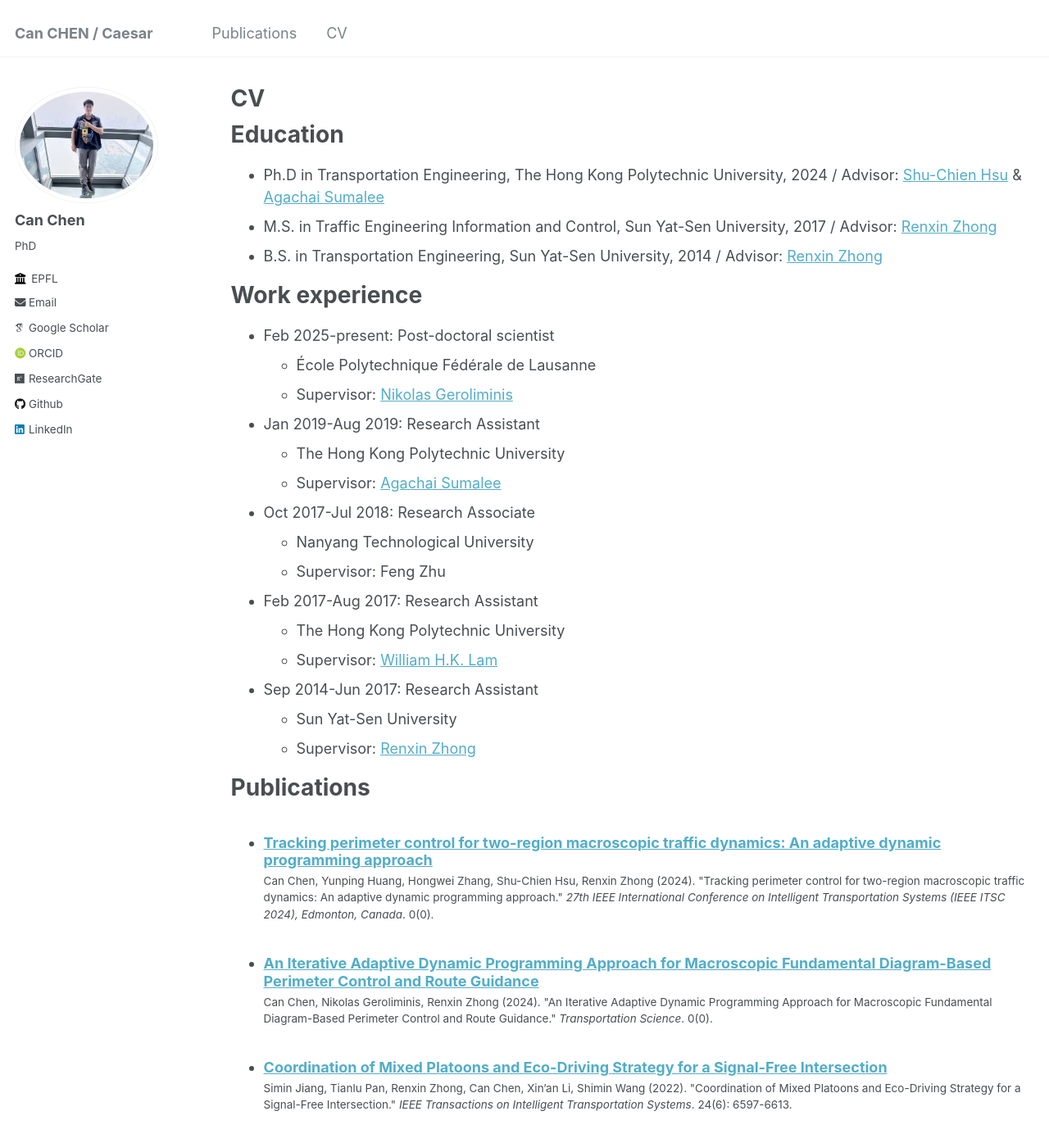
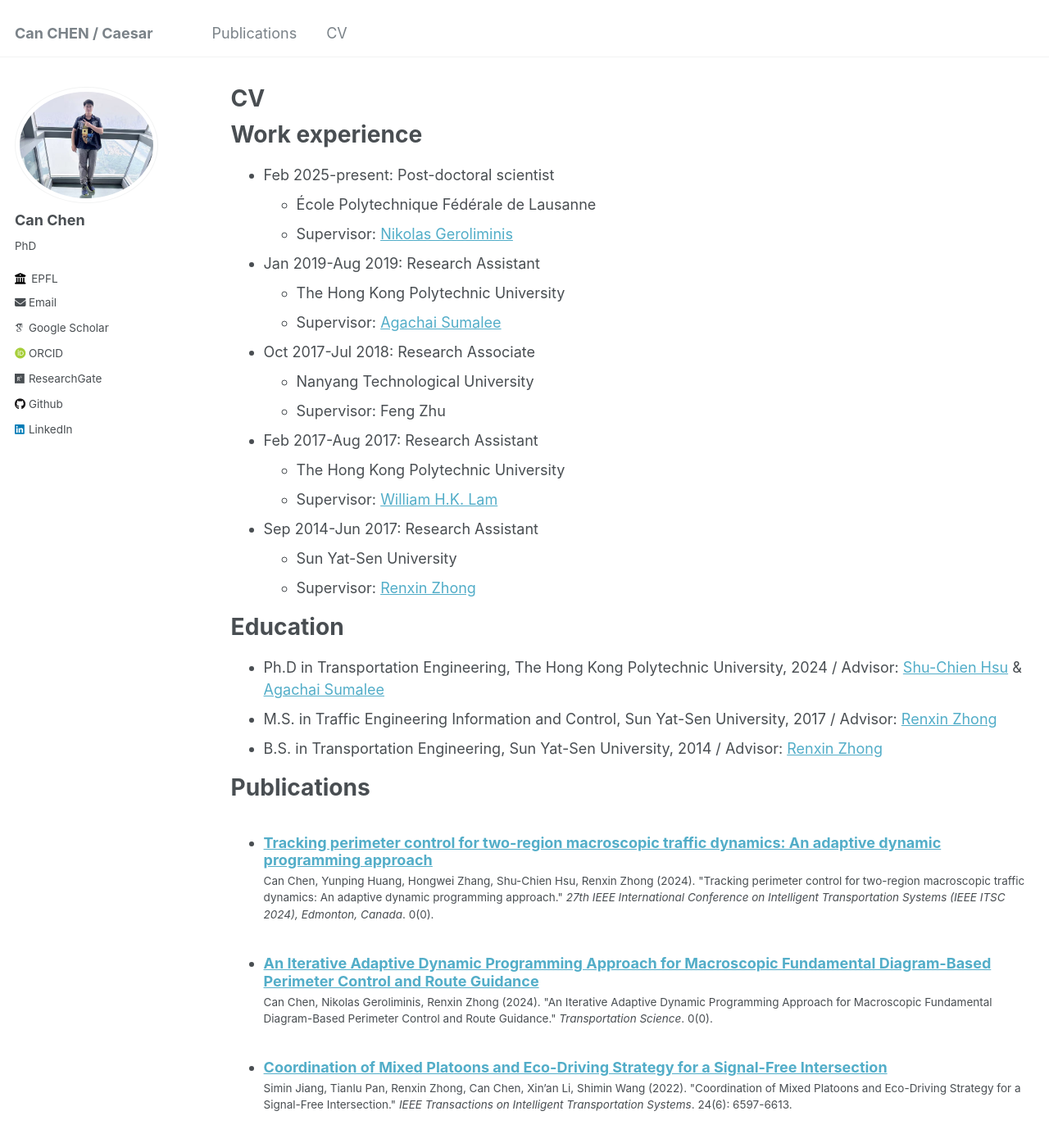
Before and after one commit to CanChen-Caesar/CanChen-Caesar.github.io, a Jekyll site: the page built from _pages/cv.md, in a window 1280 px wide and 1400 px high. Shown: the top 1395 px of the window at 82% size. Built offline with Jekyll 4.4.1, drawn with Linux system fonts in a browser that asks for light colours; some web fonts are replaced; part of the change alters nothing that is shown.

Commit message:
Update cv.md

```diff
--- a/_pages/cv.md
+++ b/_pages/cv.md
@@ -8,12 +8,6 @@ redirect_from:
 ---
 
 {% include base_path %}
-
-Education
-======
-* Ph.D in Transportation Engineering, The Hong Kong Polytechnic University, 2024 / Advisor: [Shu-Chien Hsu](https://drmarkhsu.wordpress.com/) & [Agachai Sumalee](https://csii.chula.ac.th/team_member/professor-agachai-sumalee/)
-* M.S. in Traffic Engineering Information and Control, Sun Yat-Sen University, 2017 / Advisor: [Renxin Zhong](https://www.labxing.com/-1159)
-* B.S. in Transportation Engineering, Sun Yat-Sen University, 2014 / Advisor: [Renxin Zhong](https://www.labxing.com/-1159)
 
 Work experience
 ======
@@ -36,6 +30,13 @@ Work experience
 * Sep 2014-Jun 2017: Research Assistant
   * Sun Yat-Sen University
   * Supervisor: [Renxin Zhong](https://www.labxing.com/-1159)
+
+Education
+======
+* Ph.D in Transportation Engineering, The Hong Kong Polytechnic University, 2024 / Advisor: [Shu-Chien Hsu](https://drmarkhsu.wordpress.com/) & [Agachai Sumalee](https://csii.chula.ac.th/team_member/professor-agachai-sumalee/)
+* M.S. in Traffic Engineering Information and Control, Sun Yat-Sen University, 2017 / Advisor: [Renxin Zhong](https://www.labxing.com/-1159)
+* B.S. in Transportation Engineering, Sun Yat-Sen University, 2014 / Advisor: [Renxin Zhong](https://www.labxing.com/-1159)
+
 
 Publications
 ======
```
